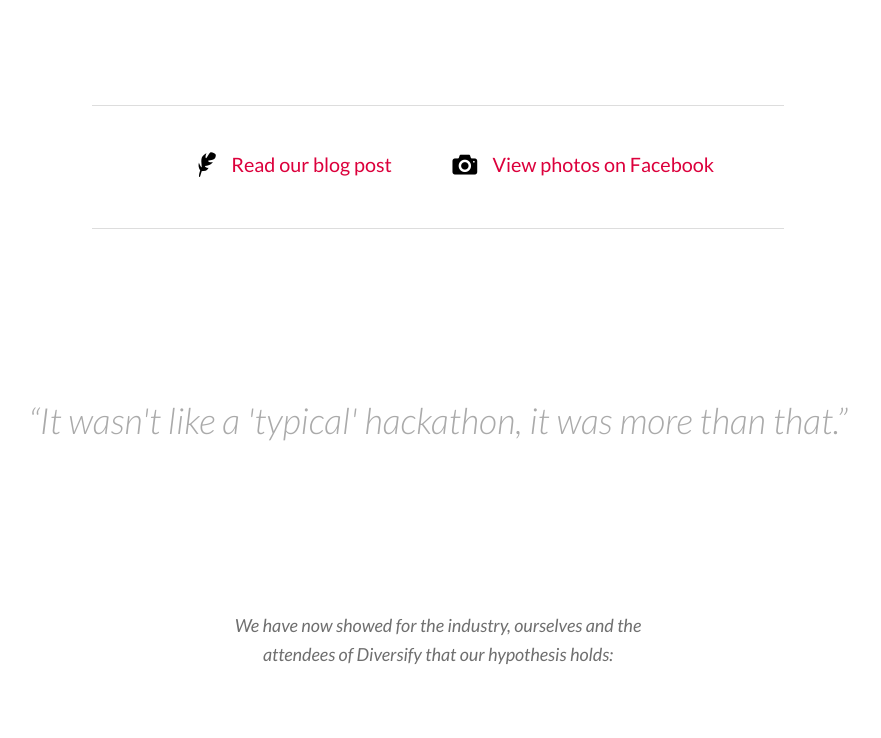
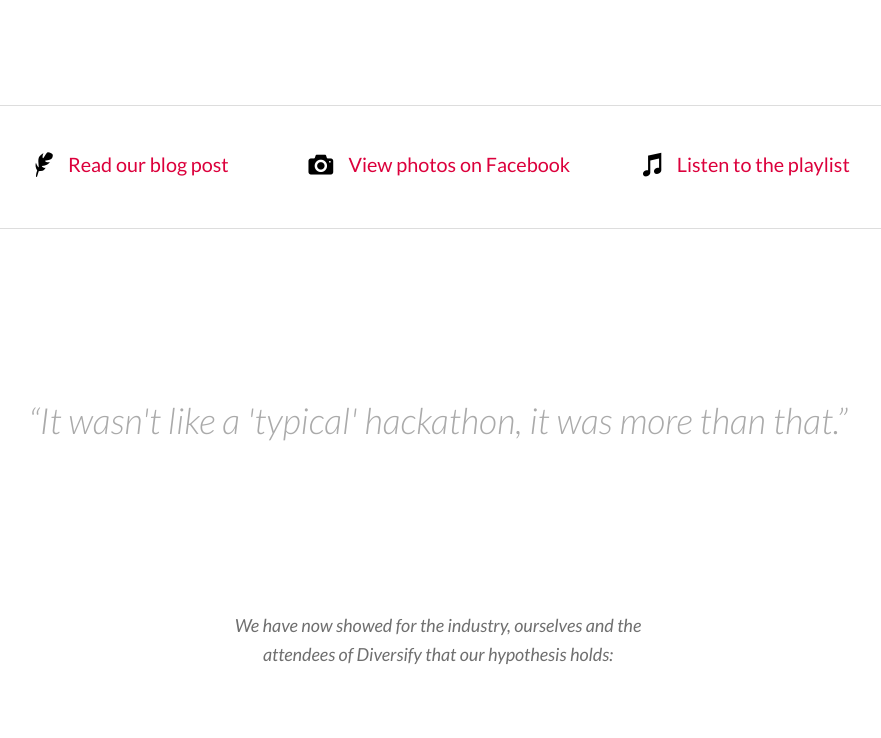
Before and after one commit to diversify/diversify.github.io, a plain HTML site: page index.html in a window 1280 px wide. Shown: the part 2232-2970 px from the top of the page, without its empty margins (202-1083 px from the left). Drawn offline with Linux system fonts and the light colour scheme; a script that the page names is missing; files whose address does not match are found by name.

Commit message:
Add link to Diversify playlist

```diff
--- a/index.html
+++ b/index.html
@@ -68,6 +68,8 @@
             <p class="further-reading-links">
               <a class="btn" href="#"><i class="icon">✒</i> Read our blog post</a>
               <a class="btn" href="https://www.facebook.com/media/set/?set=a.571223332977341.1073741838.184418364991175&type=1"><i class="icon">📷</i> View photos on Facebook</a>
+
+              <a class="btn" href="https://open.spotify.com/user/diversifynow/playlist/5CBO6yJ05024WvfiTygQXS"><i class="icon">♫</i> Listen to the playlist</a>
             </p>
 
             <blockquote>
--- a/stylesheets/master.scss
+++ b/stylesheets/master.scss
@@ -345,7 +345,7 @@ p {
 
   .further-reading-links {
     max-width: none !important;
-    width: 60%;
+    width: 90%;
     display: flex;
     align-items: center;
     justify-content: center;
--- a/template.hbs
+++ b/template.hbs
@@ -68,6 +68,8 @@
             <p class="further-reading-links">
               <a class="btn" href="#"><i class="icon">✒</i> Read our blog post</a>
               <a class="btn" href="https://www.facebook.com/media/set/?set=a.571223332977341.1073741838.184418364991175&type=1"><i class="icon">📷</i> View photos on Facebook</a>
+
+              <a class="btn" href="https://open.spotify.com/user/diversifynow/playlist/5CBO6yJ05024WvfiTygQXS"><i class="icon">♫</i> Listen to the playlist</a>
             </p>
 
             <blockquote>
```
Also changed, not shown: css/master.css.
